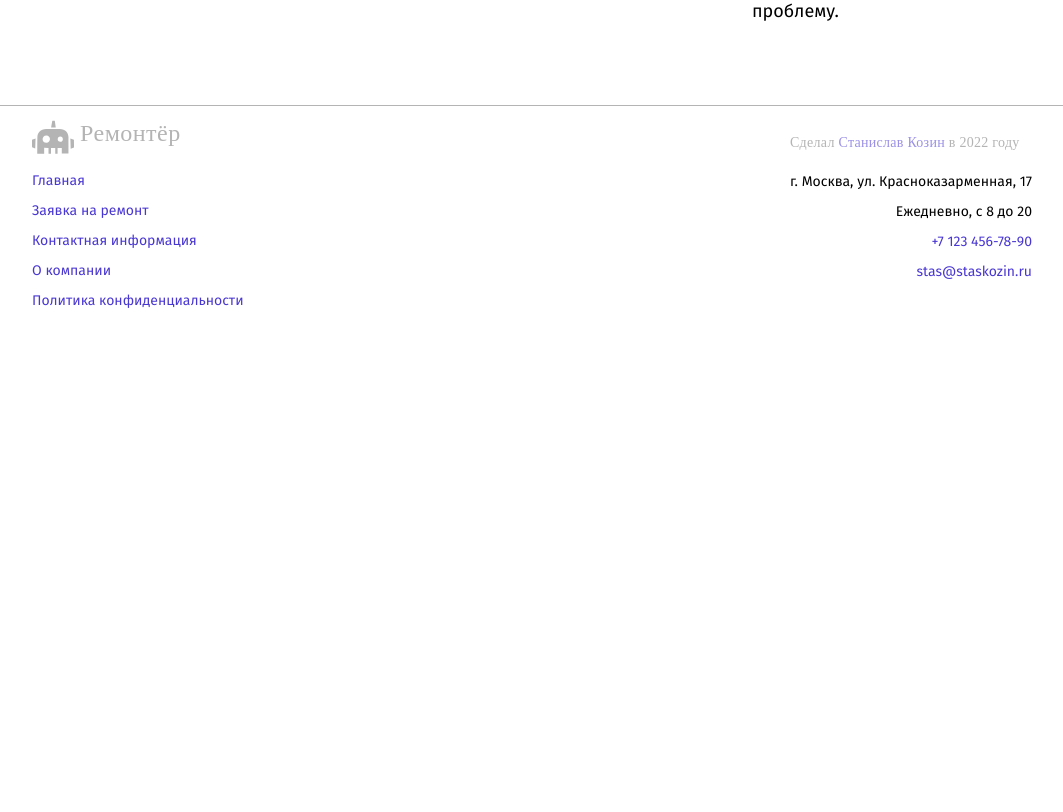
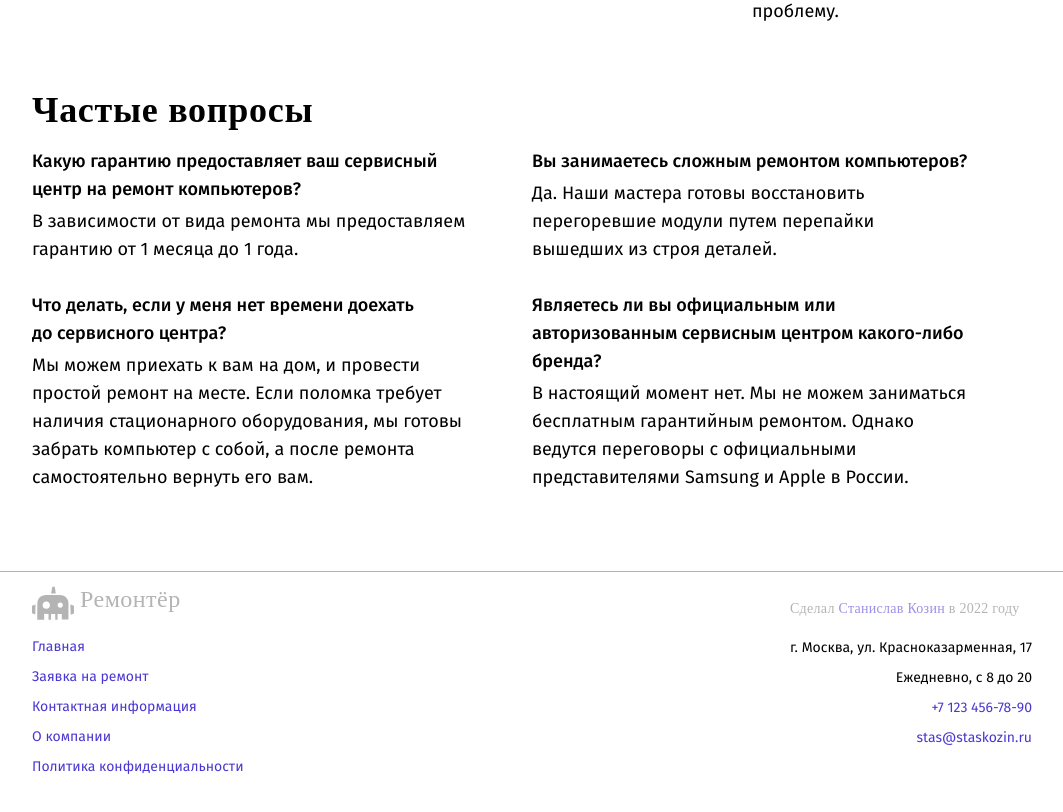
Before and after one commit to staskozin/psimp, a plain HTML site: page index.html in a window 1280 px wide. Shown: the part 2670-3482 px from the top of the page, without its empty margins (108-1171 px from the left). Before the commit the page ends 3038 px from the top, so only its background shows below. Drawn offline with Linux system fonts and the light colour scheme; a web font is replaced by a local one.

Commit message:
Добавил этаж вопросов

```diff
--- a/index.html
+++ b/index.html
@@ -178,6 +178,37 @@
     </div>
   </div>
 
+  <div class="container">
+    <h2 class="h h_big-margin-top">Частые вопросы</h2>
+    <div class="questions">
+      <div class="question">
+        <span class="question__header">Какую гарантию предоставляет ваш сервисный центр на&nbsp;ремонт
+          компьютеров?</span>
+        <span class="question__text">В&nbsp;зависимости от&nbsp;вида ремонта мы&nbsp;предоставляем гарантию
+          от&nbsp;1&nbsp;месяца до&nbsp;1&nbsp;года.</span>
+      </div>
+      <div class="question">
+        <span class="question__header">Вы&nbsp;занимаетесь сложным ремонтом компьютеров?</span>
+        <span class="question__text">Да. Наши мастера готовы восстановить перегоревшие модули путем перепайки вышедших
+          из&nbsp;строя деталей.</span>
+      </div>
+      <div class="question">
+        <span class="question__header">Что делать, если у&nbsp;меня нет времени доехать до&nbsp;сервисного
+          центра?</span>
+        <span class="question__text">Мы&nbsp;можем приехать к&nbsp;вам на&nbsp;дом, и&nbsp;провести простой ремонт
+          на&nbsp;месте. Если поломка требует наличия стационарного оборудования, мы&nbsp;готовы забрать компьютер
+          с&nbsp;собой, а&nbsp;после ремонта самостоятельно вернуть его вам.</span>
+      </div>
+      <div class="question">
+        <span class="question__header">Являетесь&nbsp;ли вы&nbsp;официальным или авторизованным сервисным центром
+          какого-либо бренда?</span>
+        <span class="question__text">В&nbsp;настоящий момент нет. Мы&nbsp;не&nbsp;можем заниматься бесплатным
+          гарантийным ремонтом. Однако ведутся переговоры с&nbsp;официальными представителями Samsung и&nbsp;Apple
+          в&nbsp;России.</span>
+      </div>
+    </div>
+  </div>
+
   <footer class="footer">
     <div class="container">
       <div>
--- a/style.css
+++ b/style.css
@@ -452,3 +452,25 @@ a.menu__link:hover {
   display: block;
   margin-top: 4px;
 }
+
+/* Этаж вопросов */
+
+.questions {
+  display: grid;
+  grid-template-columns: 1fr 1fr;
+  row-gap: 28px;
+}
+
+.question {
+  width: 436px;
+}
+
+.question__header {
+  display: block;
+  font-weight: bold;
+  margin-bottom: 4px;
+}
+
+.question__text {
+  display: block;
+}
```
